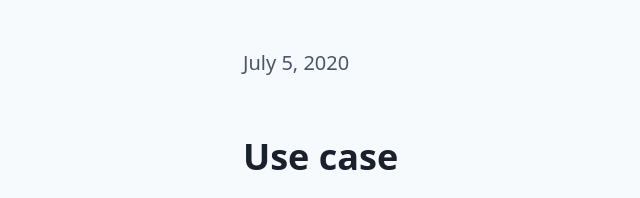
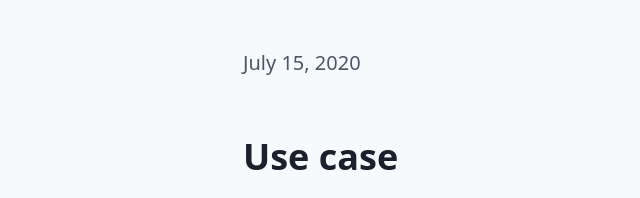
Before and after one commit to kieranklaassen/kieranklaassen-com, a Gatsby site: page /automatically-add-tokens-to-active-record-models/ in a window 1280 px wide. Shown: the part 312-510 px from the top of the page, 13-653 px from the left. Built offline with nearby package versions, Linux system fonts and the light colour scheme; Gatsby itself is replaced by a stand-in of ours; some packages are replaced by stand-ins of ours; what @tailwindcss/ui would draw is missing.

Commit message:
fix: publish date

```diff
--- a/content/blog/automatically-add-tokens-to-active-record-models/index.md
+++ b/content/blog/automatically-add-tokens-to-active-record-models/index.md
@@ -1,7 +1,7 @@
 ---
 title: Automatically add tokens to your ActiveRecord models with a Tokenizable concern
 date: "2020-07-15"
-formattedDate: "July 5, 2020"
+formattedDate: "July 15, 2020"
 description: "If you are adding a unique token field to your ActiveRecord models this concern will help you set it up quickly."
 tags: code, rails, ruby, concerns
 ---
```
